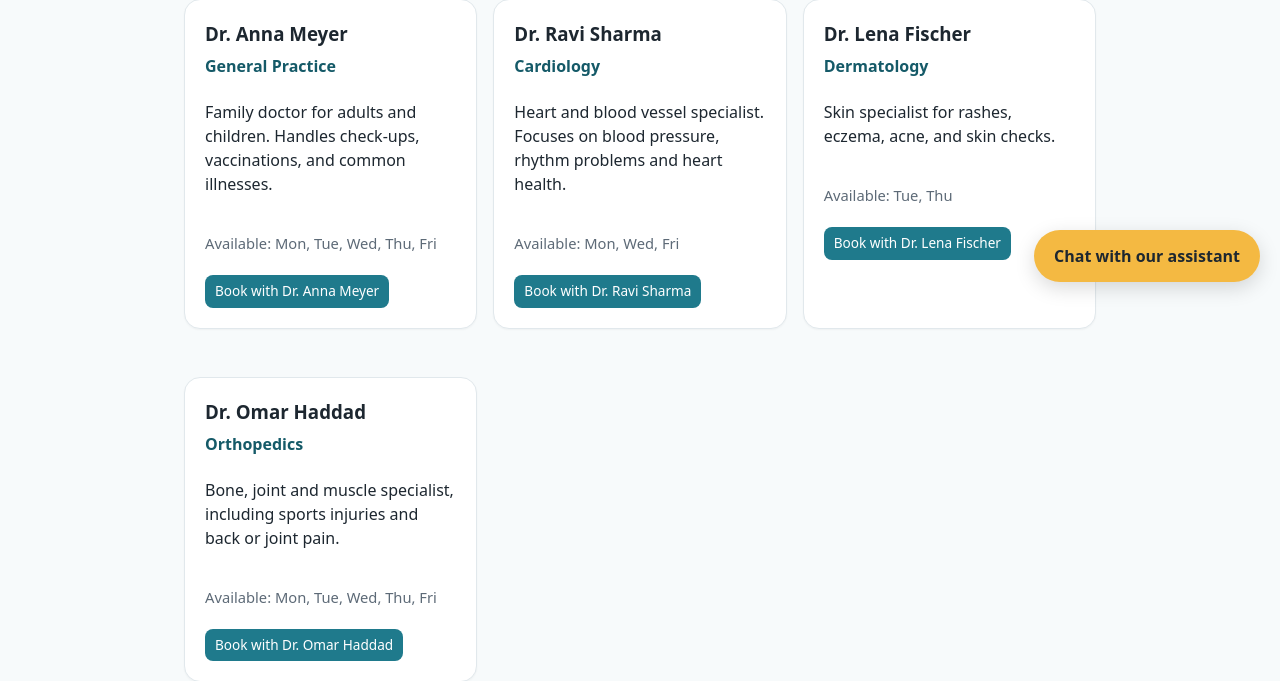
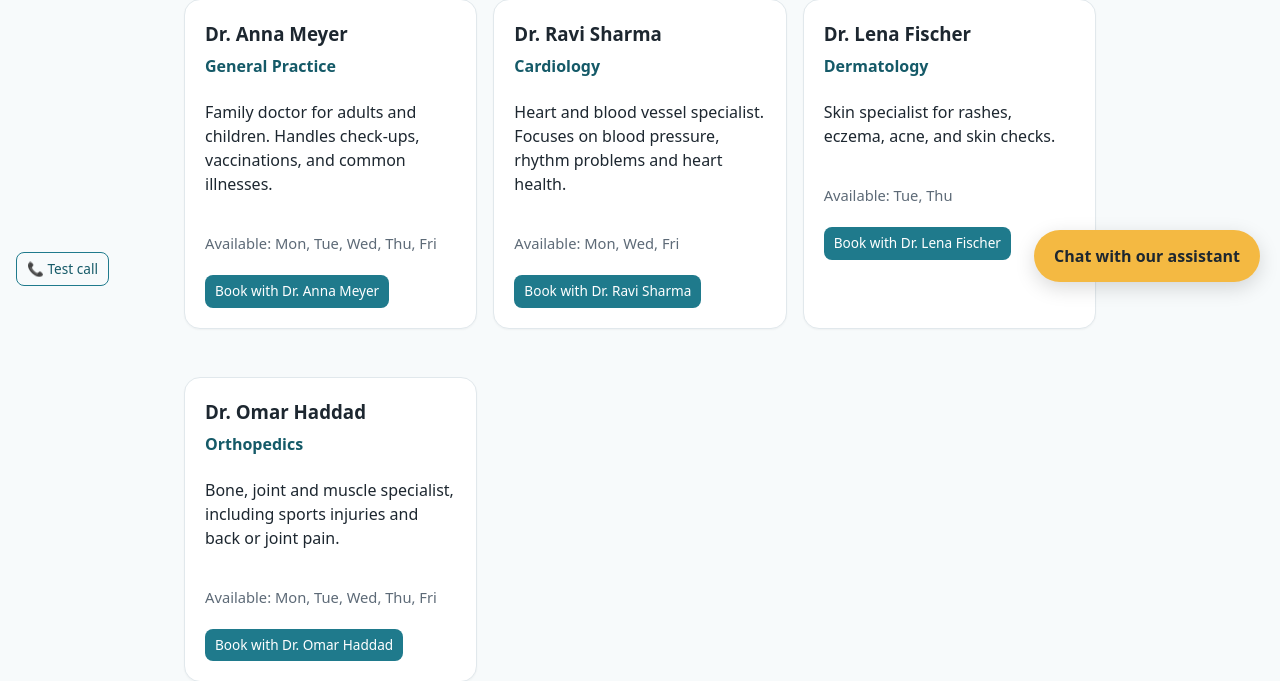
Before and after one commit to tauffique/Sunrise-Medical-Clinic, a Flask app: page / in a window 1280 px wide. Shown: the part 498-1179 px from the top of the page. Run offline with Flask 3, Linux system fonts and the light colour scheme; data that the repository does not hold is empty.

Commit message:
Phone: browser test call button and token route
Co-Authored-By: Claude Haiku 5.5 <noreply@anthropic.com>
Claude-Session: https://claude.ai/code/session_019N3TQaRSzyXpvHiq82eHi2

```diff
--- a/phone.py
+++ b/phone.py
@@ -4,7 +4,12 @@ import logging
 from datetime import datetime
 from zoneinfo import ZoneInfo
 
-from flask import Blueprint, Response, current_app, request
+import os
+import secrets
+
+from flask import Blueprint, Response, current_app, jsonify, request
+from twilio.jwt.access_token import AccessToken
+from twilio.jwt.access_token.grants import VoiceGrant
 
 bp = Blueprint("phone", __name__, url_prefix="/phone")
 log = logging.getLogger(__name__)
@@ -78,3 +83,21 @@ def answer():
         text = ""
     text = _speakable(text or "Sorry, I could not answer that. Please contact the reception.")
     return _twiml(_say(text) + _listen("Anything else I can help with?"))
+
+
+@bp.route("/token", methods=["GET"])
+def browser_token():
+    """Gives the test-call page a short-lived Twilio token. Calls connect to /phone/voice."""
+    account_sid = os.environ.get("TWILIO_ACCOUNT_SID", "")
+    api_key = os.environ.get("TWILIO_API_KEY_SID", "")
+    api_secret = os.environ.get("TWILIO_API_KEY_SECRET", "")
+    app_sid = os.environ.get("TWILIO_TWIML_APP_SID", "")
+    if not all((account_sid, api_key, api_secret, app_sid)):
+        return jsonify(error="Browser calling is not configured."), 503
+    token = AccessToken(account_sid, api_key, api_secret,
+                        identity="visitor-" + secrets.token_hex(6), ttl=3600)
+    token.add_grant(VoiceGrant(outgoing_application_sid=app_sid, incoming_allow=False))
+    jwt = token.to_jwt()
+    if isinstance(jwt, bytes):
+        jwt = jwt.decode()
+    return jsonify(token=jwt)
--- /dev/null
+++ b/static/phone-call.js
@@ -0,0 +1,66 @@
+// Test call in the browser: a button that calls the clinic's phone flow over the internet.
+(function () {
+  if (!document.getElementById("chat-fab")) return; // home page only
+  var isGerman = (document.documentElement.lang || "").toLowerCase().indexOf("de") === 0;
+  var labels = {
+    start: isGerman ? "📞 Testanruf" : "📞 Test call",
+    hangup: isGerman ? "Auflegen" : "Hang up",
+    failed: isGerman ? "Anruf fehlgeschlagen" : "Call failed"
+  };
+  var button = document.createElement("button");
+  button.type = "button";
+  button.className = "btn ghost small phone-test";
+  button.textContent = labels.start;
+  document.body.appendChild(button);
+
+  var device = null;
+  var call = null;
+
+  function loadSdk() {
+    if (window.Twilio && window.Twilio.Device) return Promise.resolve();
+    return new Promise(function (resolve, reject) {
+      var s = document.createElement("script");
+      // Twilio Voice JavaScript SDK (UMD build). If this 404s, check the current path in Twilio's docs.
+      s.src = "https://cdn.jsdelivr.net/npm/@twilio/voice-sdk@2/dist/twilio.min.js";
+      s.onload = resolve;
+      s.onerror = function () { reject(new Error("sdk")); };
+      document.head.appendChild(s);
+    });
+  }
+
+  function fetchToken() {
+    return fetch("/phone/token").then(function (res) {
+      return res.json().then(function (data) {
+        if (!res.ok) throw new Error(data.error || "token");
+        return data.token;
+      });
+    });
+  }
+
+  function endCall() {
+    if (call) call.disconnect();
+  }
+
+  button.addEventListener("click", function () {
+    if (call) { endCall(); return; }
+    loadSdk()
+      .then(fetchToken)
+      .then(function (token) {
+        device = new window.Twilio.Device(token);
+        return device.connect();
+      })
+      .then(function (newCall) {
+        call = newCall;
+        button.textContent = labels.hangup;
+        call.on("disconnect", function () {
+          call = null;
+          button.textContent = labels.start;
+          if (device) device.destroy();
+        });
+      })
+      .catch(function () {
+        call = null;
+        button.textContent = labels.failed;
+      });
+  });
+})();
--- a/static/style.css
+++ b/static/style.css
@@ -229,3 +229,6 @@ img, svg, video { max-width: 100%; height: auto; }
 .voice-btn[aria-pressed="true"] { background: #e6f4f6; }
 .voice-btn.listening { background: #fde8e8; border-color: #e5a3a3; animation: voice-pulse 1.2s infinite; }
 @keyframes voice-pulse { 50% { opacity: .55; } }
+
+/* ----- browser test call button (home page) ----- */
+.phone-test { position: fixed; left: 16px; bottom: 16px; z-index: 30; }
--- a/templates/base.html
+++ b/templates/base.html
@@ -36,5 +36,6 @@
   {% block scripts %}{% endblock %}
   <script src="{{ url_for('static', filename='tables-mobile.js') }}" defer></script>
   <script src="{{ url_for('static', filename='voice.js') }}" defer></script>
+  <script src="{{ url_for('static', filename='phone-call.js') }}" defer></script>
 </body>
 </html>
```
